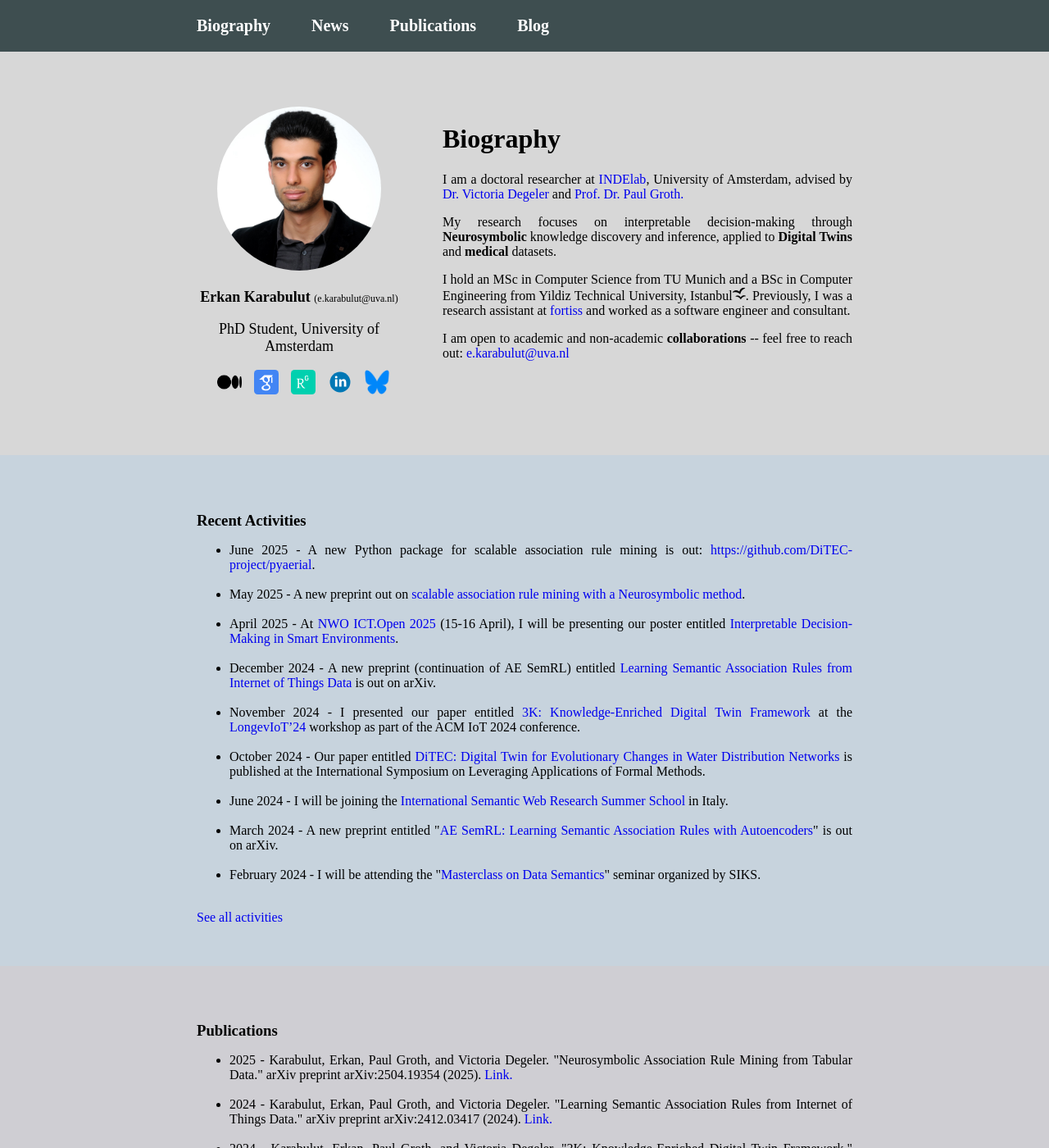
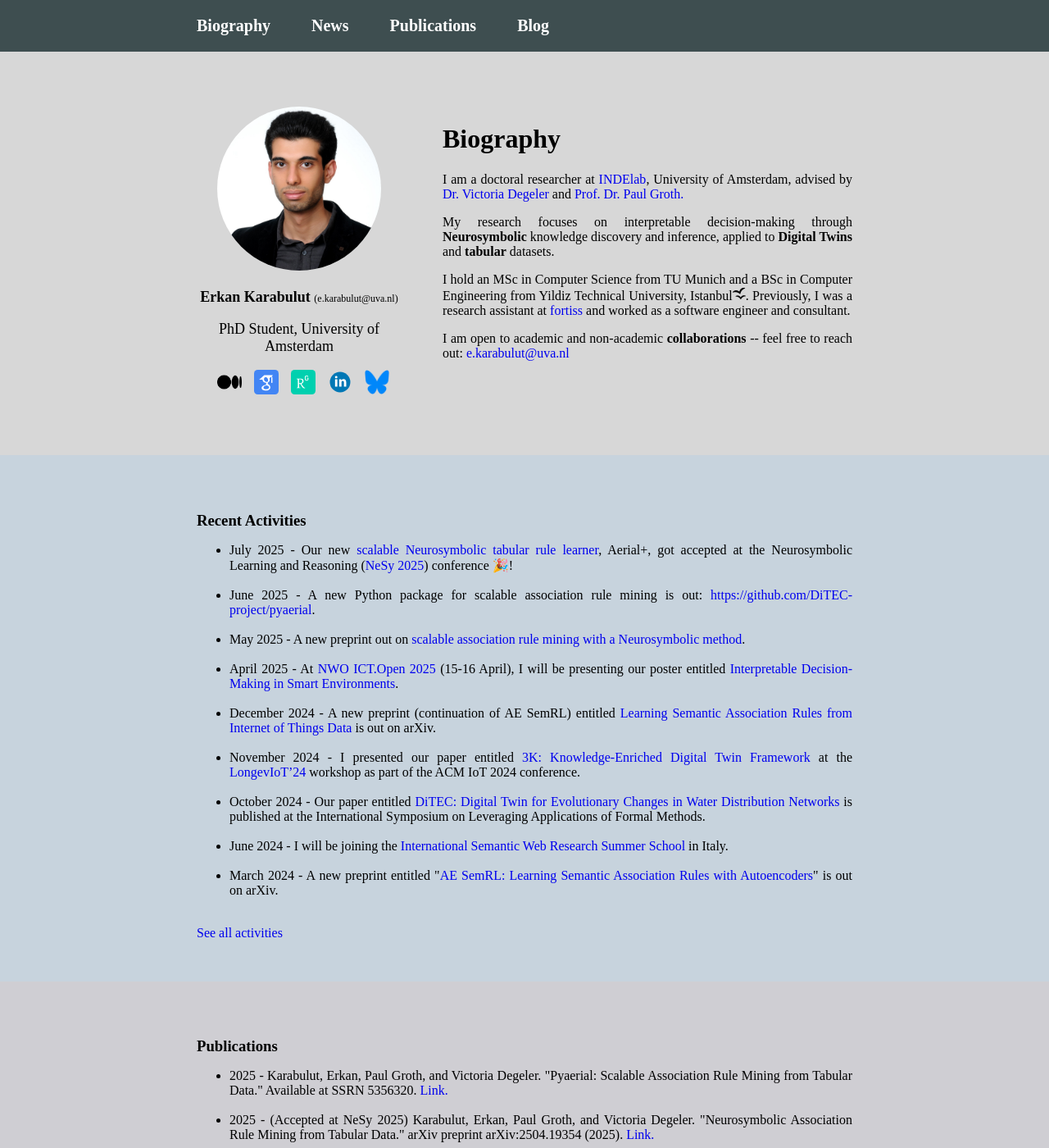
Before and after one commit to erkankarabulut/erkankarabulut.github.io, a Jekyll site: the page built from index.html, in a window 1280 px wide and 1400 px high. Shown: the whole window at 82% size. Built offline with Jekyll 4.4.1, drawn with Linux system fonts in a browser that asks for light colours; some of the changed text lies outside the part shown.

Commit message:
update publications and news

```diff
--- a/_data/navigation.yml
+++ b/_data/navigation.yml
@@ -11,6 +11,6 @@
   id: publications
   target: _self
 - name: Blog
-  link: blog
+  link: /blog
   id: blog
   target: _self
--- a/_data/news.yml
+++ b/_data/news.yml
@@ -1,3 +1,4 @@
+- 'July 2025 - Our new <a target="_blank" href="https://arxiv.org/pdf/2504.19354">scalable Neurosymbolic tabular rule learner</a>, Aerial+, got accepted at the Neurosymbolic Learning and Reasoning (<a href="https://2025.nesyconf.org/" target="_blank">NeSy 2025</a>) conference 🎉!'
 - 'June 2025 - A new Python package for scalable association rule mining is out: <a target="_blank" href="https://github.com/DiTEC-project/pyaerial">https://github.com/DiTEC-project/pyaerial</a>.'
 - 'May 2025 - A new preprint out on <a href="https://arxiv.org/pdf/2504.19354" target="_blank">scalable association rule mining with a Neurosymbolic method</a>.'
 - 'April 2025 - At <a target="_blank" href="https://ictopen.nl/">NWO ICT.Open 2025</a> (15-16 April), I will be presenting our poster entitled <a target="_blank" href="posters/ICT_Open_2025.pdf">Interpretable Decision-Making in Smart Environments</a>.'
--- a/_data/publications.yml
+++ b/_data/publications.yml
@@ -1,6 +1,8 @@
-- text: '2025 - Karabulut, Erkan, Paul Groth, and Victoria Degeler. "Neurosymbolic Association Rule Mining from Tabular Data." arXiv preprint arXiv:2504.19354 (2025).'
+- text: '2025 - Karabulut, Erkan, Paul Groth, and Victoria Degeler. "Pyaerial: Scalable Association Rule Mining from Tabular Data." Available at SSRN 5356320.'
+  link: 'https://papers.ssrn.com/sol3/papers.cfm?abstract_id=5356320'
+- text: '2025 - (Accepted at NeSy 2025) Karabulut, Erkan, Paul Groth, and Victoria Degeler. "Neurosymbolic Association Rule Mining from Tabular Data." arXiv preprint arXiv:2504.19354 (2025).'
   link: 'https://arxiv.org/pdf/2504.19354'
-- text: '2024 - Karabulut, Erkan, Paul Groth, and Victoria Degeler. "Learning Semantic Association Rules from Internet of Things Data." arXiv preprint arXiv:2412.03417 (2024).'
+- text: '2024 - (Accepted in NAI Journal) Karabulut, Erkan, Paul Groth, and Victoria Degeler. "Learning Semantic Association Rules from Internet of Things Data." arXiv preprint arXiv:2412.03417 (2024).'
   link: 'https://arxiv.org/pdf/2412.03417?'
 - text: '2024 - Karabulut, Erkan, Paul Groth, and Victoria Degeler. "3K: Knowledge-Enriched Digital Twin Framework." (2024). In LongevIoT’24: 1st International Workshop on Longevity in IoT Systems, co-located with 14th International Conference on Internet of Things, November 19–22, 2024, Oulu, Finland.'
   link: 'https://dl.acm.org/doi/full/10.1145/3703790.3703834'
@@ -8,7 +10,7 @@
   link: 'https://link.springer.com/chapter/10.1007/978-3-031-75390-9_5'
 - text: '2024 - Huang, Yiwen, Erkan Karabulut, and Victoria Degeler. "Large Language Model for Ontology Learning In Drinking Water Distribution Network Domain.". ELMKE’24: Evaluation of Language Models in Knowledge Engineering, co-located with 24th International Conference on Knowledge Engineering and Knowledge Management, 26-28 November, 2024, Amsterdam, The Netherlands.'
   link: 'https://pure.uva.nl/ws/files/201274807/24LLM4WDN.pdf'
-- text: '2024 - Erkan Karabulut, Victoria Degeler, and Paul Groth. AE SemRL: Learning Semantic Association Rules with Autoencoders, 2024.'
+- text: '2024 - Erkan Karabulut, Victoria Degeler, and Paul Groth. AE SemRL: Learning Semantic Association Rules with Autoencoders, 2024. (Earlier version of Aerial)'
   link: 'https://arxiv.org/pdf/2403.18133.pdf'
 - text: '2023 - Karabulut, Erkan, Degeler, Victoria, and Groth, Paul. "Semantic Association Rule Learning from Time Series Data and Knowledge Graphs." In SemIIM’23: 2nd International Workshop on Semantic Industrial Information Modelling co-located with 22nd International Semantic Web Conference (ISWC 2023).'
   link: 'https://ceur-ws.org/Vol-3647/SemIIM2023_paper_3.pdf'
--- a/_sass/blog.scss
+++ b/_sass/blog.scss
@@ -64,7 +64,6 @@
 
 .post-main-image {
   width: 30%;
-  height: 100%;
   padding: 15px;
 }
 
--- a/index.html
+++ b/index.html
@@ -66,7 +66,7 @@
                     My research focuses on interpretable decision-making through <strong>Neurosymbolic</strong>
                     knowledge
                     discovery and inference, applied to <strong>Digital Twins</strong> and
-                    <strong>medical</strong> datasets.
+                    <strong>tabular</strong> datasets.
                 </p>
                 <p class="justified-text">
                     I hold an MSc in Computer Science from TU Munich and a BSc in Computer Engineering from Yildiz
```
